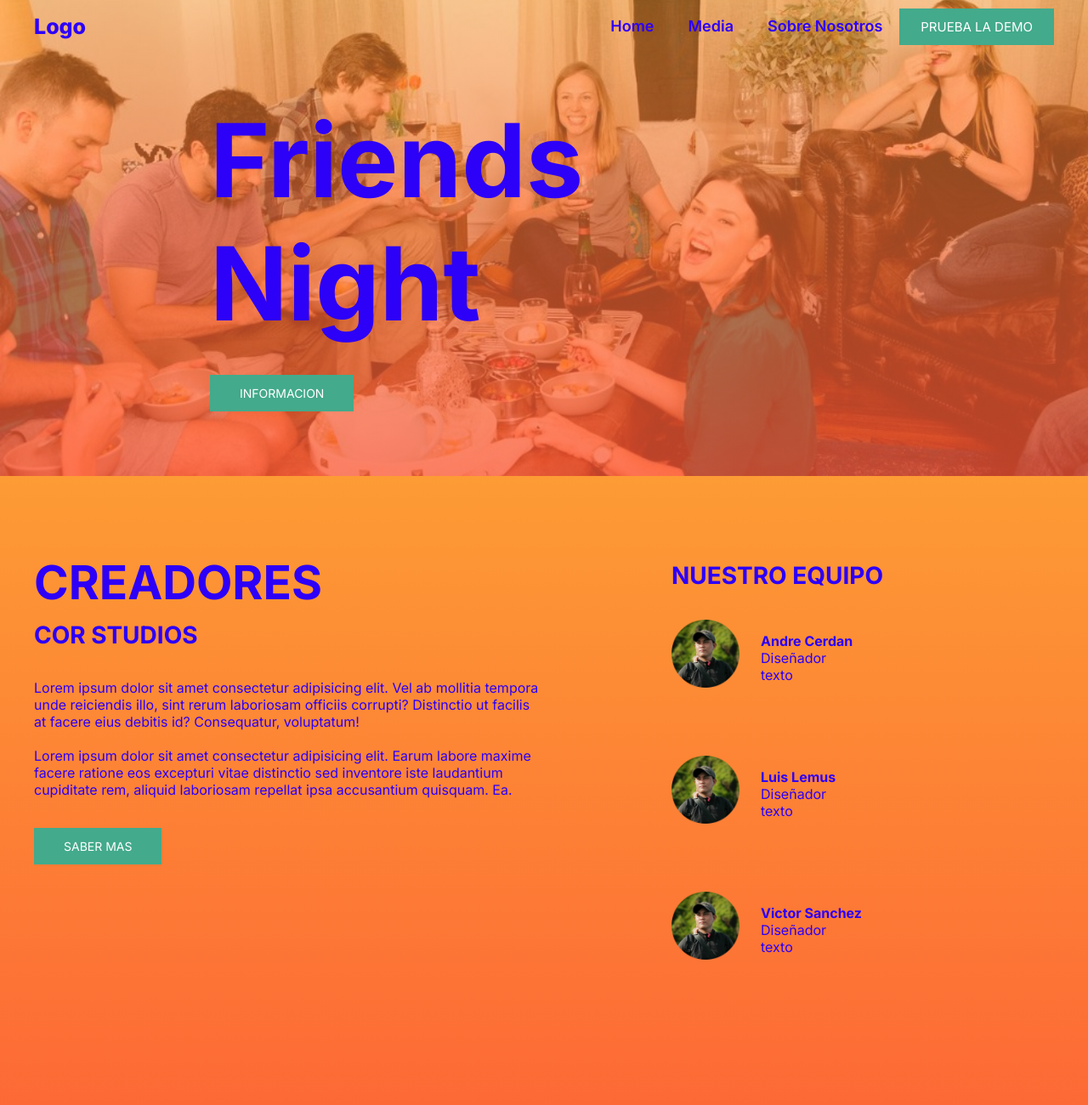
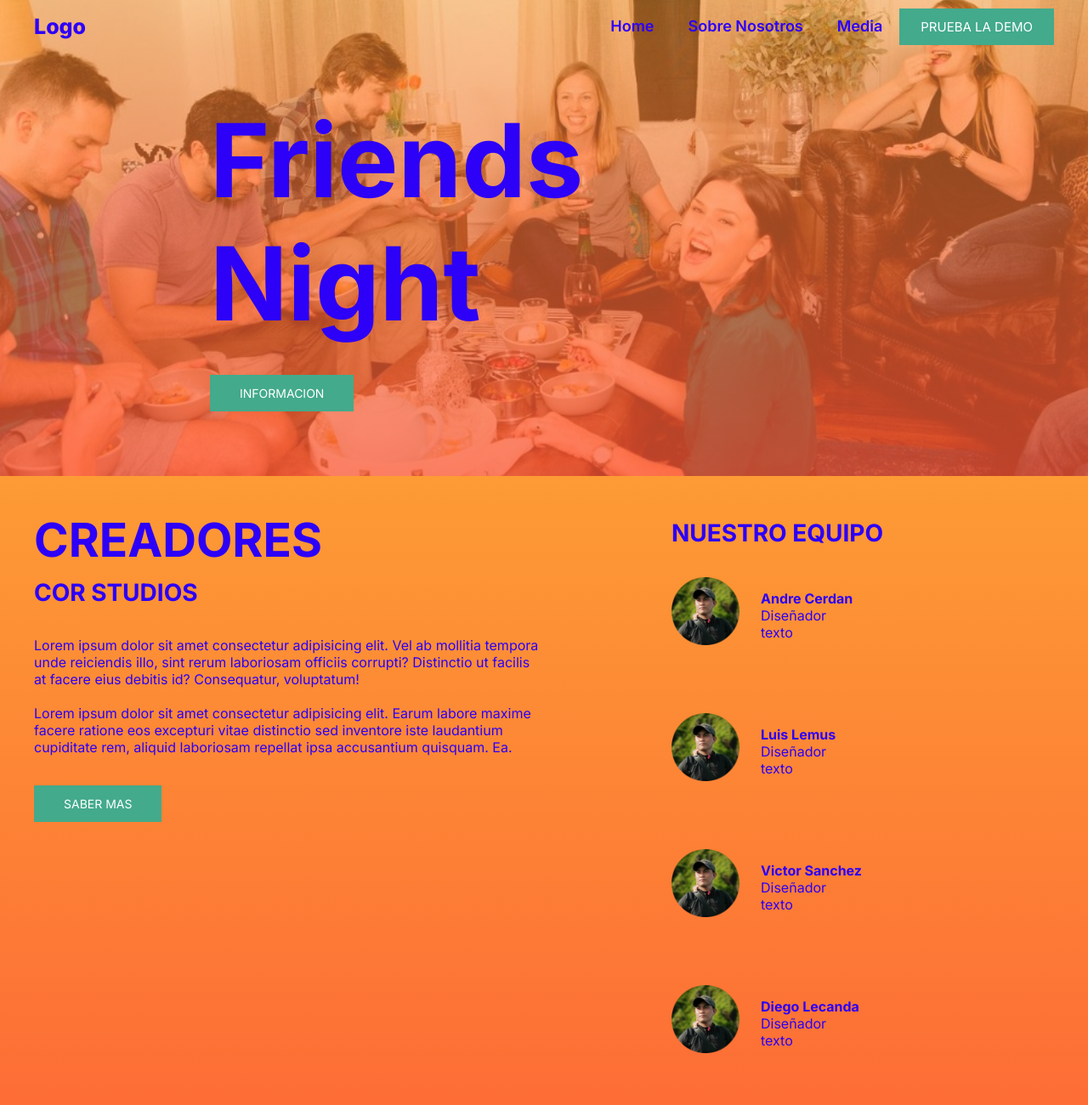
Before and after one commit to Yiztino/Friends-Night-Web, a website: page index.html in a window 1280 px wide. Shown: the top 1300 px of the page at 85% size. Drawn offline with Linux system fonts and the light colour scheme.

Commit message:
Agregando cambios a la pagina

```diff
--- a/HTML/CSS/index.css
+++ b/HTML/CSS/index.css
@@ -114,7 +114,7 @@ body {
     background-color: #7bc8b1;
 }
 .about {
-    padding: 100px 0;
+    padding: 50px 0;
     background: linear-gradient(
          180deg,
         rgba(253,155,53,0.5) 0%,
@@ -184,7 +184,7 @@ h2 {
     height: 350px;
 }
 .demo {
-    padding: 200px;
+    padding: 65px;
     display: flex;
     background: linear-gradient(
          180deg,
--- a/index.html
+++ b/index.html
@@ -19,9 +19,9 @@
             <nav class="navbar">
                 <ul>
                     <li><a href="#">Home</a></li>
-                    <li><a href="#">Media</a></li>
-                    <li><a href="#">Sobre Nosotros</a></li>
-                    <a href="#" class="btn-descargar" >Prueba la demo</a>
+                    <li><a href="#Nosotros">Sobre Nosotros</a></li>
+                    <li><a href="#Media">Media</a></li>
+                    <a href="#Demo" class="btn-descargar" >Prueba la demo</a>
                 </ul>
             </nav>
         </div>
@@ -36,7 +36,7 @@
     </header>
 
 <!-- SECCION DE INFORMACION -->
-    <section class="about">
+    <section id="Nosotros" class="about">
         <div class="about-content container">
             <div class="about-1">
                 <h2>Creadores</h2>
@@ -78,12 +78,21 @@
                         <p>texto</p>
                     </div>
                 </div>
+                <div class="about-img">
+                    <img src="./HTML/IMG/b1.png" alt="">
+                    <div class="about-txt">
+                        <h4>Diego Lecanda</h4>
+                        <p>Diseñador</p>
+                        <p>texto</p>
+                    </div>
+
+                </div>
             </div>
         </div>
     </section>
 
 <!-- SEGUNDA SECCION -->
-    <main class="services">
+    <main id="Media" class="services">
         <div class="services-txt container">
             <h2>Tutorial</h2>
             <br>
@@ -100,7 +109,7 @@
     </main>
 
 <!-- DEMO -->
-    <section class="demo container">
+    <section id="Demo" class="demo container">
         <div class="demo-img">
             <img src="./HTML/IMG/FriendsNightFigma.png" alt="">
         </div>
```
